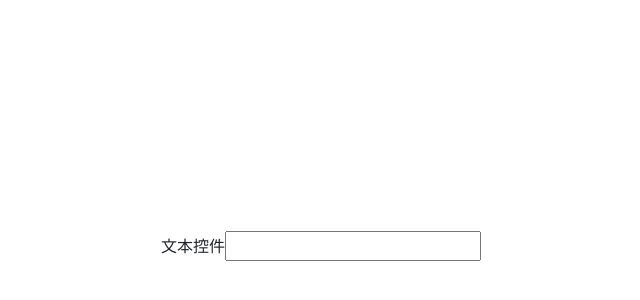
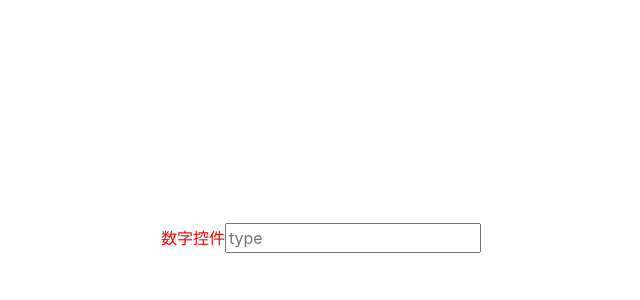
Before and after one commit to WuYujieJustin/UI_Component_Vue, a Nuxt app: page / in a window 1280 px wide. Shown: the part 152-452 px from the top of the page, without its empty margins (319-959 px from the left). Built offline with nearby package versions, Linux system fonts and the light colour scheme.

Commit message:
add design

```diff
--- /dev/null
+++ b/components/numberInput.vue
@@ -0,0 +1,64 @@
+<template>
+    <div class="numberInput">
+        <form>
+        <label for="numberInput" :class="color">{{label}}</label>
+        <input @change="handlechange" type="numberInput" v-model="num" placeholder="type" @keyup="handlekeyup">
+        <p>{{numformate}}</p>
+        </form>
+    </div>
+</template>
+
+<script>
+export default {
+    data(){
+        return{
+            num:''
+        }
+    },
+    props:{
+        //label 内容
+        label:{
+            type:String,
+            value:''
+        },
+        // label 颜色
+        color:{
+            type: String,
+        },
+        //小数位
+        precision:{
+            type:Number
+        },
+        //是否有千分位
+        format:{
+            type:Boolean
+        }
+    },
+    watch:{
+        num:function(e){
+            console.log(e)
+            this.num = this.num.toString().replace(/(\d)(?=(?:\d{3})+$)/g, '$1,')
+        }
+    },
+    methods:{
+        handlechange(e){
+            console.log(e.target.value)
+        },
+        handlekeyup(e){
+            return this.num.toString().replace(/(\d)(?=(?:\d{3})+$)/g, '$1,')
+        }
+    },
+    computed:{
+        numformate:function(){
+            // return this.num++
+            return this.num.toString().replace(/(\d)(?=(?:\d{3})+$)/g, '$1,')
+        }
+    }
+}
+</script>
+
+<style scoped>
+.red{
+    color: red
+}
+</style>
--- a/components/textInput.vue
+++ b/components/textInput.vue
@@ -1,6 +1,6 @@
 <template>
     <div class="textInput">
-        <label for="textInput">{{textContent}}</label>
+        <label for="textInput">{{label}}</label>
         <input type="textInput">
     </div>
 </template>
@@ -9,12 +9,13 @@
 export default {
     data(){
         return{
-            textContent:''
+            // label:''
         }
     },
     props:{
-        textContent:{
+        label:{
             type:String,
+            value:''
         }
     }
 }
--- a/pages/index.vue
+++ b/pages/index.vue
@@ -1,17 +1,17 @@
 <template>
   <div class="container">
-    <text-input textContent="文本控件"></text-input>
+    <number-input label="数字控件" class="red"></number-input>
   </div>
 </template>
 
 <script>
 import Logo from '~/components/Logo.vue'
 import textInput from '~/components/textInput.vue'
-
+import numberInput from '~/components/numberInput.vue'
 export default {
   components: {
     Logo,
-    textInput
+    numberInput
   }
 }
 </script>
```
Also changed, not shown: components/README.md (deleted), 1 other file (tests, documents, lock files or other folders).
